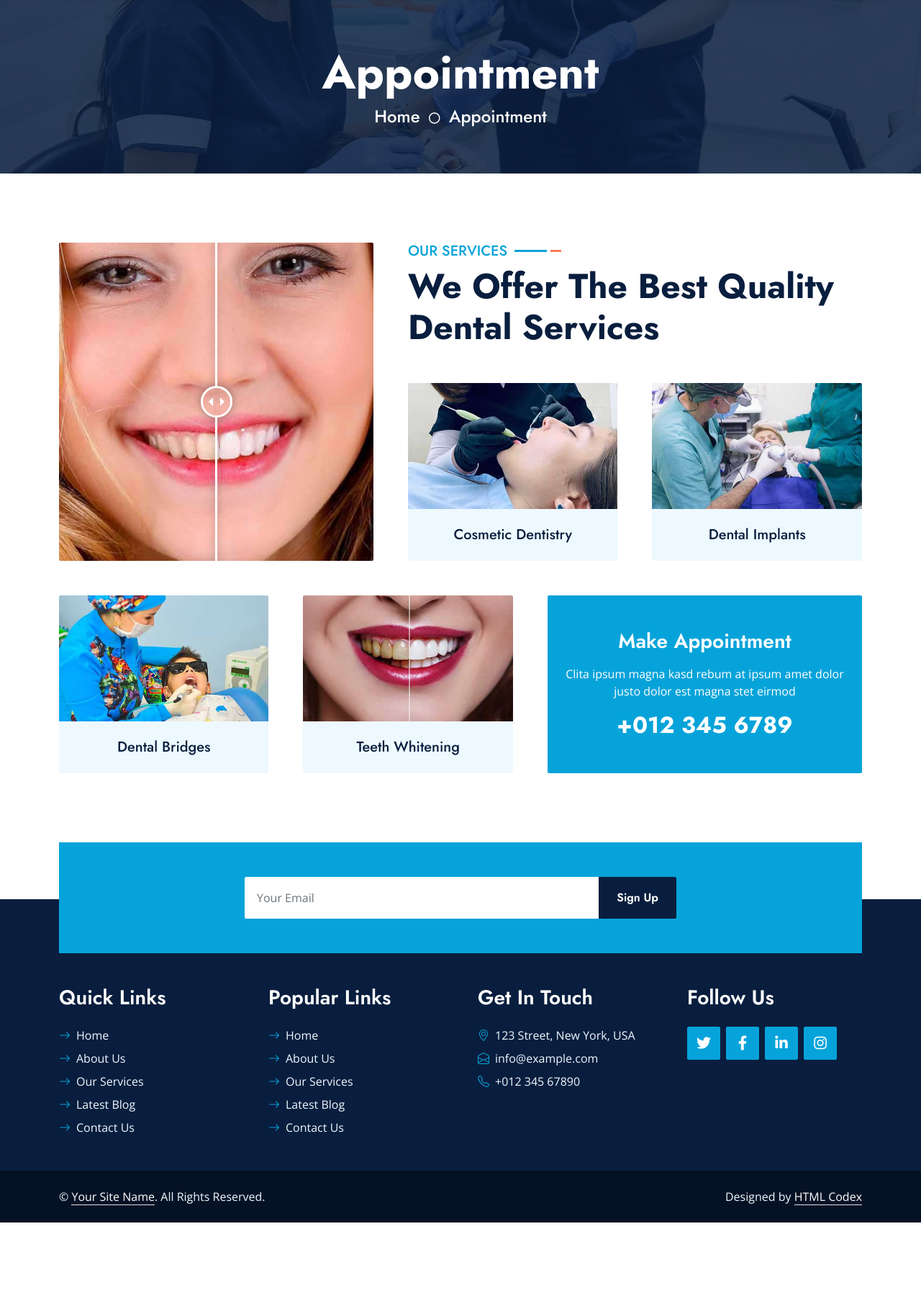
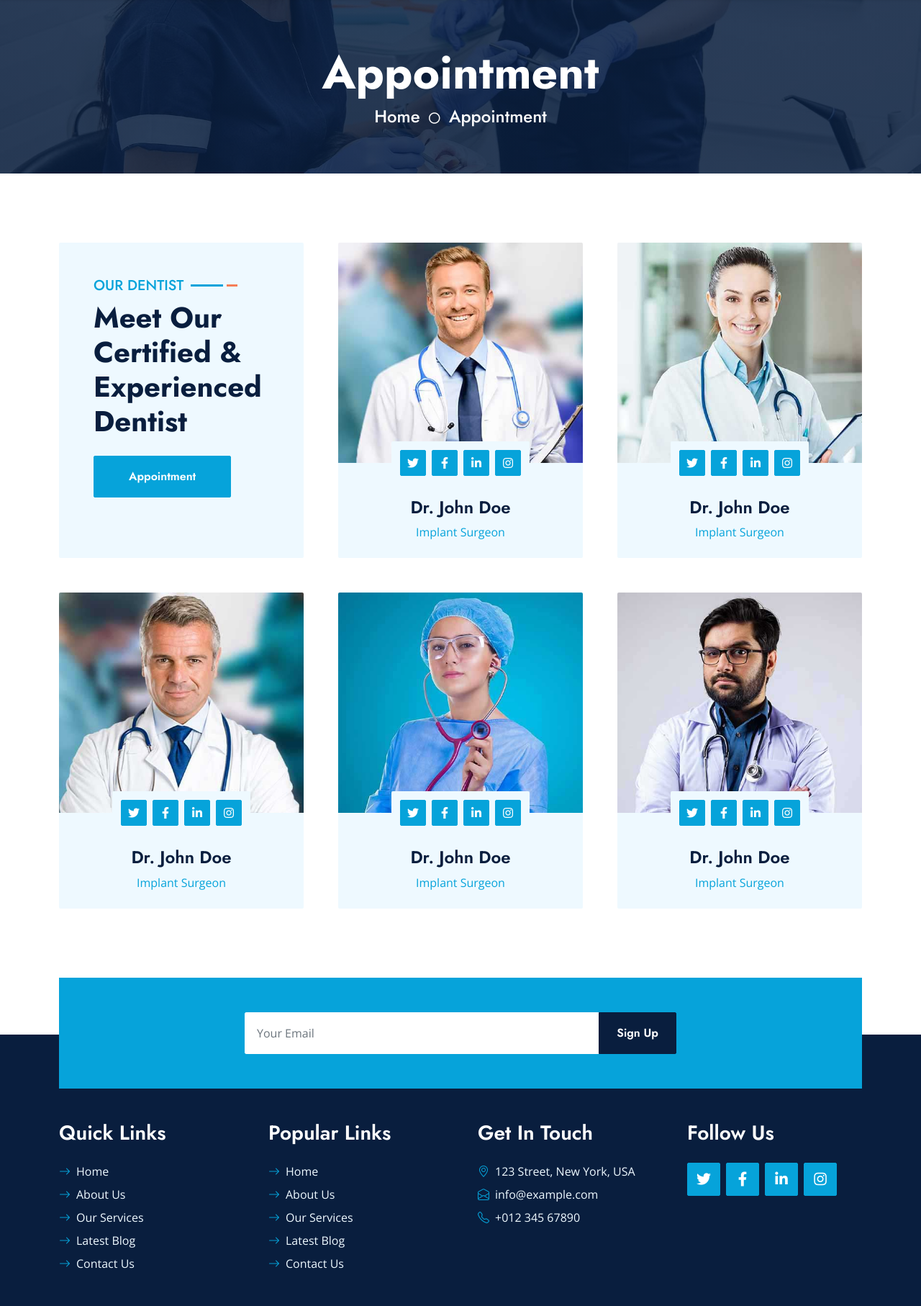
Before and after one commit to claudio-cordova-estrada/sistemaGalenosArquitectura, a Django app: template intranetGalenos/core/templates/core/team.html in a window 1280 px wide. Shown: the part 138-1952 px from the top of the page at 72% size. Before the commit the page ends 1836 px from the top, so only its background shows below. Run offline with Django 5.2, Linux system fonts and the light colour scheme; the template is opened without the code that fills it, so the values that code supplies are empty; parts of the project's set-up code (start-up, migrations or seed data) failed here and were passed over; some libraries are stand-ins or nearby versions.

Commit message:
termiando translado
- service listo
- team listo
- testimonial listo

```diff
--- a/intranetGalenos/core/templates/core/service.html
+++ b/intranetGalenos/core/templates/core/service.html
@@ -152,4 +152,5 @@
         </div>
     </div>
     <!-- Footer End -->
+
 {% endblock %}
--- a/intranetGalenos/core/templates/core/team.html
+++ b/intranetGalenos/core/templates/core/team.html
@@ -12,73 +12,106 @@
 
 {% block contenido %}
 
-    <!-- Service Start -->
-    <div class="container-fluid py-5 wow fadeInUp" data-wow-delay="0.1s">
+    <!-- Team Start -->
+    <div class="container-fluid py-5">
         <div class="container">
-            <div class="row g-5 mb-5">
-                <div class="col-lg-5 wow zoomIn" data-wow-delay="0.3s" style="min-height: 400px;">
-                    <div class="twentytwenty-container position-relative h-100 rounded overflow-hidden">
-                        <img class="position-absolute w-100 h-100" src="img/before.jpg" style="object-fit: cover;">
-                        <img class="position-absolute w-100 h-100" src="img/after.jpg" style="object-fit: cover;">
+            <div class="row g-5">
+                <div class="col-lg-4 wow slideInUp" data-wow-delay="0.1s">
+                    <div class="section-title bg-light rounded h-100 p-5">
+                        <h5 class="position-relative d-inline-block text-primary text-uppercase">Our Dentist</h5>
+                        <h1 class="display-6 mb-4">Meet Our Certified & Experienced Dentist</h1>
+                        <a href="appointment.html" class="btn btn-primary py-3 px-5">Appointment</a>
                     </div>
                 </div>
-                <div class="col-lg-7">
-                    <div class="section-title mb-5">
-                        <h5 class="position-relative d-inline-block text-primary text-uppercase">Our Services</h5>
-                        <h1 class="display-5 mb-0">We Offer The Best Quality Dental Services</h1>
-                    </div>
-                    <div class="row g-5">
-                        <div class="col-md-6 service-item wow zoomIn" data-wow-delay="0.6s">
-                            <div class="rounded-top overflow-hidden">
-                                <img class="img-fluid" src="img/service-1.jpg" alt="">
-                            </div>
-                            <div class="position-relative bg-light rounded-bottom text-center p-4">
-                                <h5 class="m-0">Cosmetic Dentistry</h5>
+                <div class="col-lg-4 wow slideInUp" data-wow-delay="0.3s">
+                    <div class="team-item">
+                        <div class="position-relative rounded-top" style="z-index: 1;">
+                            <img class="img-fluid rounded-top w-100" src="img/team-1.jpg" alt="">
+                            <div class="position-absolute top-100 start-50 translate-middle bg-light rounded p-2 d-flex">
+                                <a class="btn btn-primary btn-square m-1" href="#"><i class="fab fa-twitter fw-normal"></i></a>
+                                <a class="btn btn-primary btn-square m-1" href="#"><i class="fab fa-facebook-f fw-normal"></i></a>
+                                <a class="btn btn-primary btn-square m-1" href="#"><i class="fab fa-linkedin-in fw-normal"></i></a>
+                                <a class="btn btn-primary btn-square m-1" href="#"><i class="fab fa-instagram fw-normal"></i></a>
                             </div>
                         </div>
-                        <div class="col-md-6 service-item wow zoomIn" data-wow-delay="0.9s">
-                            <div class="rounded-top overflow-hidden">
-                                <img class="img-fluid" src="img/service-2.jpg" alt="">
-                            </div>
-                            <div class="position-relative bg-light rounded-bottom text-center p-4">
-                                <h5 class="m-0">Dental Implants</h5>
-                            </div>
+                        <div class="team-text position-relative bg-light text-center rounded-bottom p-4 pt-5">
+                            <h4 class="mb-2">Dr. John Doe</h4>
+                            <p class="text-primary mb-0">Implant Surgeon</p>
                         </div>
                     </div>
                 </div>
-            </div>
-            <div class="row g-5 wow fadeInUp" data-wow-delay="0.1s">
-                <div class="col-lg-7">
-                    <div class="row g-5">
-                        <div class="col-md-6 service-item wow zoomIn" data-wow-delay="0.3s">
-                            <div class="rounded-top overflow-hidden">
-                                <img class="img-fluid" src="img/service-3.jpg" alt="">
-                            </div>
-                            <div class="position-relative bg-light rounded-bottom text-center p-4">
-                                <h5 class="m-0">Dental Bridges</h5>
+                <div class="col-lg-4 wow slideInUp" data-wow-delay="0.6s">
+                    <div class="team-item">
+                        <div class="position-relative rounded-top" style="z-index: 1;">
+                            <img class="img-fluid rounded-top w-100" src="img/team-2.jpg" alt="">
+                            <div class="position-absolute top-100 start-50 translate-middle bg-light rounded p-2 d-flex">
+                                <a class="btn btn-primary btn-square m-1" href="#"><i class="fab fa-twitter fw-normal"></i></a>
+                                <a class="btn btn-primary btn-square m-1" href="#"><i class="fab fa-facebook-f fw-normal"></i></a>
+                                <a class="btn btn-primary btn-square m-1" href="#"><i class="fab fa-linkedin-in fw-normal"></i></a>
+                                <a class="btn btn-primary btn-square m-1" href="#"><i class="fab fa-instagram fw-normal"></i></a>
                             </div>
                         </div>
-                        <div class="col-md-6 service-item wow zoomIn" data-wow-delay="0.6s">
-                            <div class="rounded-top overflow-hidden">
-                                <img class="img-fluid" src="img/service-4.jpg" alt="">
-                            </div>
-                            <div class="position-relative bg-light rounded-bottom text-center p-4">
-                                <h5 class="m-0">Teeth Whitening</h5>
-                            </div>
+                        <div class="team-text position-relative bg-light text-center rounded-bottom p-4 pt-5">
+                            <h4 class="mb-2">Dr. John Doe</h4>
+                            <p class="text-primary mb-0">Implant Surgeon</p>
                         </div>
                     </div>
                 </div>
-                <div class="col-lg-5 service-item wow zoomIn" data-wow-delay="0.9s">
-                    <div class="position-relative bg-primary rounded h-100 d-flex flex-column align-items-center justify-content-center text-center p-4">
-                        <h3 class="text-white mb-3">Make Appointment</h3>
-                        <p class="text-white mb-3">Clita ipsum magna kasd rebum at ipsum amet dolor justo dolor est magna stet eirmod</p>
-                        <h2 class="text-white mb-0">+012 345 6789</h2>
+                <div class="col-lg-4 wow slideInUp" data-wow-delay="0.1s">
+                    <div class="team-item">
+                        <div class="position-relative rounded-top" style="z-index: 1;">
+                            <img class="img-fluid rounded-top w-100" src="img/team-3.jpg" alt="">
+                            <div class="position-absolute top-100 start-50 translate-middle bg-light rounded p-2 d-flex">
+                                <a class="btn btn-primary btn-square m-1" href="#"><i class="fab fa-twitter fw-normal"></i></a>
+                                <a class="btn btn-primary btn-square m-1" href="#"><i class="fab fa-facebook-f fw-normal"></i></a>
+                                <a class="btn btn-primary btn-square m-1" href="#"><i class="fab fa-linkedin-in fw-normal"></i></a>
+                                <a class="btn btn-primary btn-square m-1" href="#"><i class="fab fa-instagram fw-normal"></i></a>
+                            </div>
+                        </div>
+                        <div class="team-text position-relative bg-light text-center rounded-bottom p-4 pt-5">
+                            <h4 class="mb-2">Dr. John Doe</h4>
+                            <p class="text-primary mb-0">Implant Surgeon</p>
+                        </div>
+                    </div>
+                </div>
+                <div class="col-lg-4 wow slideInUp" data-wow-delay="0.3s">
+                    <div class="team-item">
+                        <div class="position-relative rounded-top" style="z-index: 1;">
+                            <img class="img-fluid rounded-top w-100" src="img/team-4.jpg" alt="">
+                            <div class="position-absolute top-100 start-50 translate-middle bg-light rounded p-2 d-flex">
+                                <a class="btn btn-primary btn-square m-1" href="#"><i class="fab fa-twitter fw-normal"></i></a>
+                                <a class="btn btn-primary btn-square m-1" href="#"><i class="fab fa-facebook-f fw-normal"></i></a>
+                                <a class="btn btn-primary btn-square m-1" href="#"><i class="fab fa-linkedin-in fw-normal"></i></a>
+                                <a class="btn btn-primary btn-square m-1" href="#"><i class="fab fa-instagram fw-normal"></i></a>
+                            </div>
+                        </div>
+                        <div class="team-text position-relative bg-light text-center rounded-bottom p-4 pt-5">
+                            <h4 class="mb-2">Dr. John Doe</h4>
+                            <p class="text-primary mb-0">Implant Surgeon</p>
+                        </div>
+                    </div>
+                </div>
+                <div class="col-lg-4 wow slideInUp" data-wow-delay="0.6s">
+                    <div class="team-item">
+                        <div class="position-relative rounded-top" style="z-index: 1;">
+                            <img class="img-fluid rounded-top w-100" src="img/team-5.jpg" alt="">
+                            <div class="position-absolute top-100 start-50 translate-middle bg-light rounded p-2 d-flex">
+                                <a class="btn btn-primary btn-square m-1" href="#"><i class="fab fa-twitter fw-normal"></i></a>
+                                <a class="btn btn-primary btn-square m-1" href="#"><i class="fab fa-facebook-f fw-normal"></i></a>
+                                <a class="btn btn-primary btn-square m-1" href="#"><i class="fab fa-linkedin-in fw-normal"></i></a>
+                                <a class="btn btn-primary btn-square m-1" href="#"><i class="fab fa-instagram fw-normal"></i></a>
+                            </div>
+                        </div>
+                        <div class="team-text position-relative bg-light text-center rounded-bottom p-4 pt-5">
+                            <h4 class="mb-2">Dr. John Doe</h4>
+                            <p class="text-primary mb-0">Implant Surgeon</p>
+                        </div>
                     </div>
                 </div>
             </div>
         </div>
     </div>
-    <!-- Service End -->
+    <!-- Team End -->
 
 
     <!-- Newsletter Start -->
@@ -152,4 +185,5 @@
         </div>
     </div>
     <!-- Footer End -->
+
 {% endblock %}
```
Also changed, not shown: intranetGalenos/core/templates/core/testimonial.html (+17 -59 lines).
